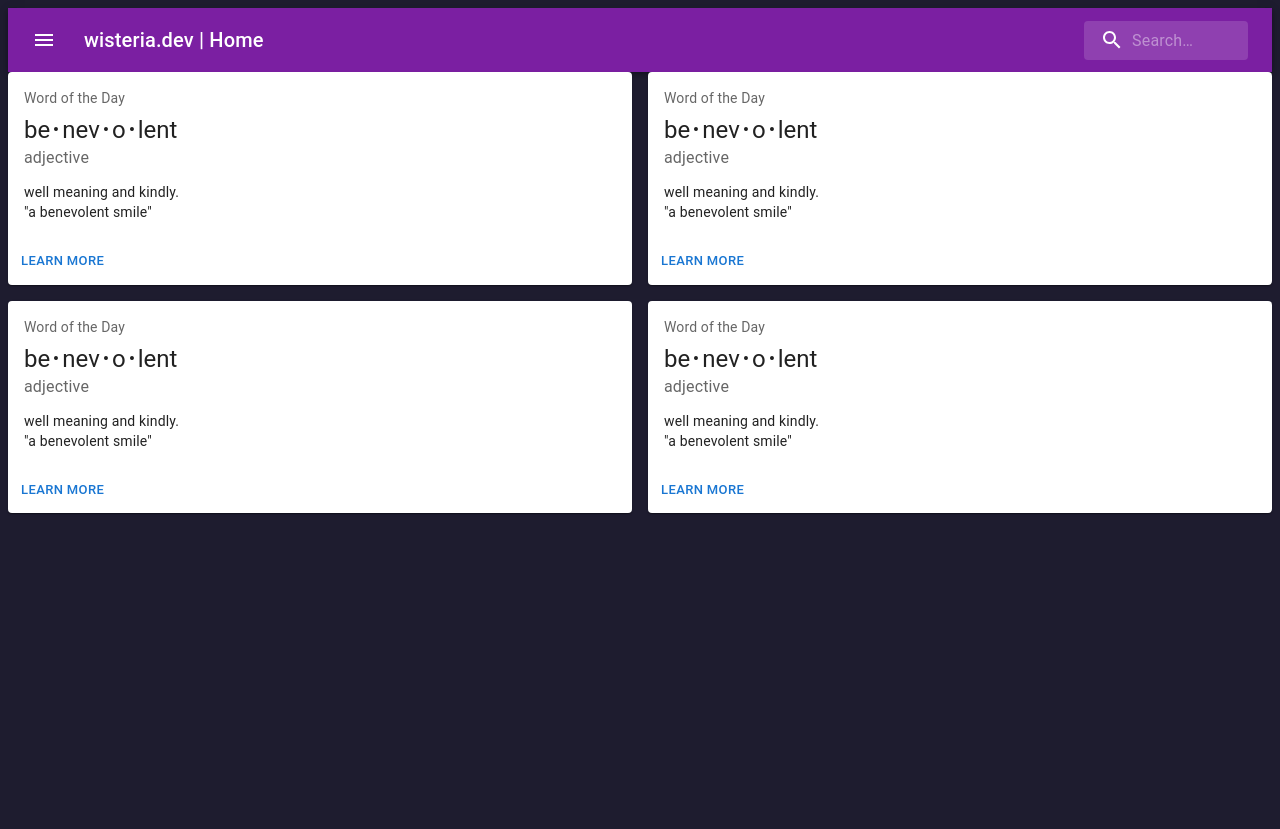
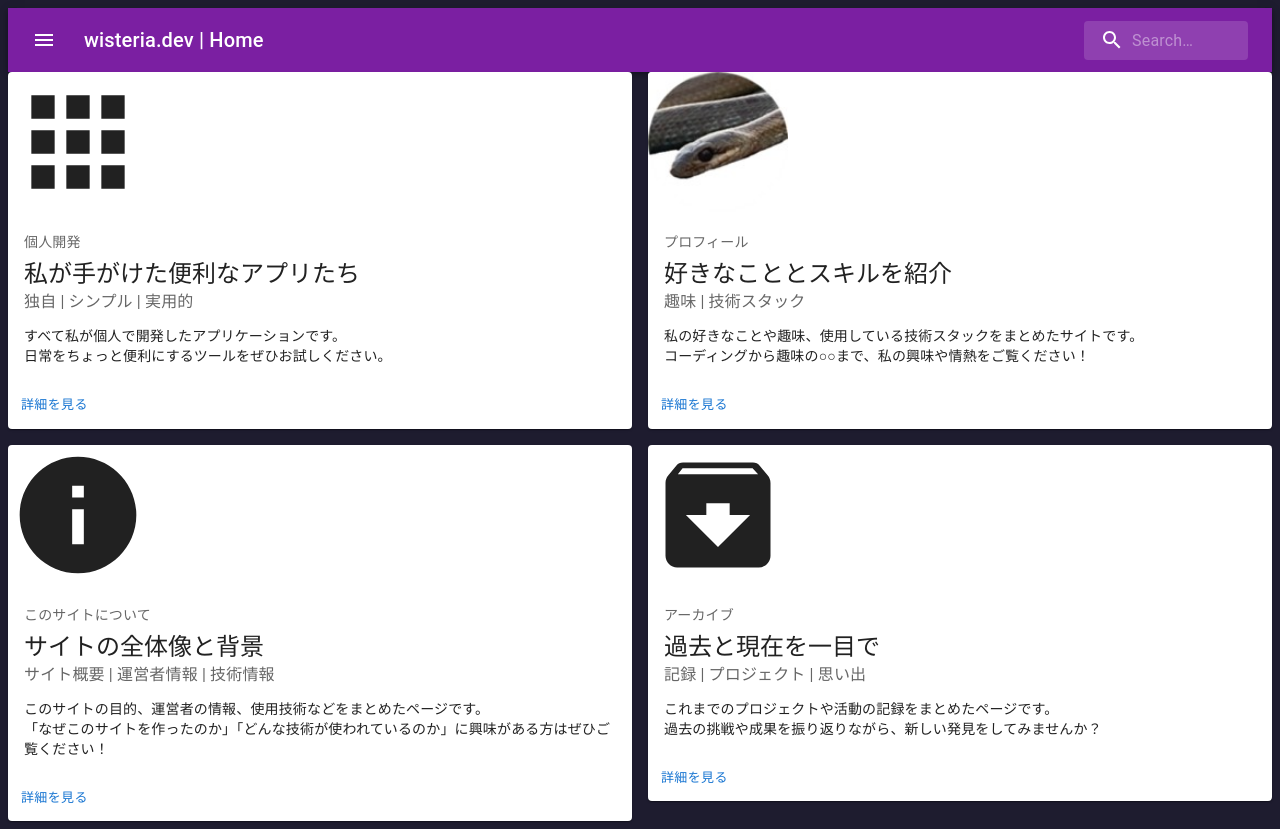
Before and after one commit to wisteriahuman/wisteria-hub, a Next.js app: page / in a window 1280 px wide. Before the commit the page ends 800 px from the top, so only its background shows below. Built offline with nearby package versions, Linux system fonts and the light colour scheme.

Commit message:
add カードの内容を追加

```diff
--- a/src/components/cards/CardToAbout.tsx
+++ b/src/components/cards/CardToAbout.tsx
@@ -1,41 +1,44 @@
 "use client";
 
 import * as React from "react";
-import Box from "@mui/material/Box";
+
 import Card from "@mui/material/Card";
 import CardActions from "@mui/material/CardActions";
 import CardContent from "@mui/material/CardContent";
 import Button from "@mui/material/Button";
 import Typography from "@mui/material/Typography";
+import InfoIcon from "@mui/icons-material/Info";
 
-const bull = (
-    <Box
-        component="span"
-        sx={{ display: "inline-block", mx: "2px", transform: "scale(0.8)" }}
-    >
-        •
-    </Box>
-);
+
 
 export default function CardToAbout() {
     return (
-        <Card sx={{ minWidth: 275 }}>
+        <Card
+            sx={{
+                minWidth: 275,
+                transition: "transform 0.2s",
+                "&:hover": { transform: "scale(1.05)" },
+            }}
+        >
+            <InfoIcon sx={{ height: 140, width: 140 }} />
             <CardContent>
                 <Typography gutterBottom sx={{ color: "text.secondary", fontSize: 14 }}>
-                    Word of the Day
+                    このサイトについて
                 </Typography>
                 <Typography variant="h5" component="div">
-                    be{bull}nev{bull}o{bull}lent
+                    サイトの全体像と背景
                 </Typography>
-                <Typography sx={{ color: "text.secondary", mb: 1.5 }}>adjective</Typography>
+                <Typography sx={{ color: "text.secondary", mb: 1.5 }}>
+                    サイト概要 | 運営者情報 | 技術情報
+                </Typography>
                 <Typography variant="body2">
-                    well meaning and kindly.
+                    このサイトの目的、運営者の情報、使用技術などをまとめたページです。
                     <br />
-                    {'"a benevolent smile"'}
+                    「なぜこのサイトを作ったのか」「どんな技術が使われているのか」に興味がある方はぜひご覧ください！
                 </Typography>
             </CardContent>
             <CardActions>
-                <Button size="small">Learn More</Button>
+                <Button size="small">詳細を見る</Button>
             </CardActions>
         </Card>
     );
--- a/src/components/cards/CardToArchive.tsx
+++ b/src/components/cards/CardToArchive.tsx
@@ -1,41 +1,42 @@
 "use client";
 
 import * as React from "react";
-import Box from "@mui/material/Box";
 import Card from "@mui/material/Card";
 import CardActions from "@mui/material/CardActions";
 import CardContent from "@mui/material/CardContent";
 import Button from "@mui/material/Button";
 import Typography from "@mui/material/Typography";
+import ArchiveIcon from "@mui/icons-material/Archive";
 
-const bull = (
-    <Box
-        component="span"
-        sx={{ display: "inline-block", mx: "2px", transform: "scale(0.8)" }}
-    >
-        •
-    </Box>
-);
 
 export default function CardToArchive() {
     return (
-        <Card sx={{ minWidth: 275 }}>
+        <Card
+            sx={{
+                minWidth: 275,
+                transition: "transform 0.2s",
+                "&:hover": { transform: "scale(1.05)" },
+            }}
+        >
+            <ArchiveIcon sx={{ height: 140, width: 140 }} />
             <CardContent>
                 <Typography gutterBottom sx={{ color: "text.secondary", fontSize: 14 }}>
-                    Word of the Day
+                    アーカイブ
                 </Typography>
                 <Typography variant="h5" component="div">
-                    be{bull}nev{bull}o{bull}lent
+                    過去と現在を一目で
                 </Typography>
-                <Typography sx={{ color: "text.secondary", mb: 1.5 }}>adjective</Typography>
+                <Typography sx={{ color: "text.secondary", mb: 1.5 }}>
+                    記録 | プロジェクト | 思い出
+                </Typography>
                 <Typography variant="body2">
-                    well meaning and kindly.
+                    これまでのプロジェクトや活動の記録をまとめたページです。
                     <br />
-                    {'"a benevolent smile"'}
+                    過去の挑戦や成果を振り返りながら、新しい発見をしてみませんか？
                 </Typography>
             </CardContent>
             <CardActions>
-                <Button size="small">Learn More</Button>
+                <Button size="small">詳細を見る</Button>
             </CardActions>
         </Card>
     );
--- a/src/components/cards/CardToProfile.tsx
+++ b/src/components/cards/CardToProfile.tsx
@@ -1,41 +1,47 @@
 "use client";
 
 import * as React from "react";
-import Box from "@mui/material/Box";
 import Card from "@mui/material/Card";
 import CardActions from "@mui/material/CardActions";
 import CardContent from "@mui/material/CardContent";
 import Button from "@mui/material/Button";
 import Typography from "@mui/material/Typography";
+import Image from "next/image";
 
-const bull = (
-    <Box
-        component="span"
-        sx={{ display: "inline-block", mx: "2px", transform: "scale(0.8)" }}
-    >
-        •
-    </Box>
-);
 
 export default function CardToProfile() {
     return (
-        <Card sx={{ minWidth: 275 }}>
+        <Card
+            sx={{
+                winWidth: 275,
+                transition: "transform 0.2s",
+                "&:hover": { transform: "scale(1.05)" },
+            }}
+        >
+            <Image
+                src="/images/my_image.jpg"
+                alt="プロフィール画像"
+                width={140}
+                height={140}
+            />
             <CardContent>
                 <Typography gutterBottom sx={{ color: "text.secondary", fontSize: 14 }}>
-                    Word of the Day
+                    プロフィール
                 </Typography>
                 <Typography variant="h5" component="div">
-                    be{bull}nev{bull}o{bull}lent
+                    好きなこととスキルを紹介
                 </Typography>
-                <Typography sx={{ color: "text.secondary", mb: 1.5 }}>adjective</Typography>
+                <Typography sx={{ color: "text.secondary", mb: 1.5 }}>
+                    趣味 | 技術スタック
+                </Typography>
                 <Typography variant="body2">
-                    well meaning and kindly.
+                    私の好きなことや趣味、使用している技術スタックをまとめたサイトです。
                     <br />
-                    {'"a benevolent smile"'}
+                    コーディングから趣味の○○まで、私の興味や情熱をご覧ください！
                 </Typography>
             </CardContent>
             <CardActions>
-                <Button size="small">Learn More</Button>
+                <Button size="small">詳細を見る</Button>
             </CardActions>
         </Card>
     );
--- a/src/components/cards/CardToProjects.tsx
+++ b/src/components/cards/CardToProjects.tsx
@@ -1,41 +1,41 @@
 "use client";
 
 import * as React from "react";
-import Box from "@mui/material/Box";
 import Card from "@mui/material/Card";
 import CardActions from "@mui/material/CardActions";
 import CardContent from "@mui/material/CardContent";
 import Button from "@mui/material/Button";
 import Typography from "@mui/material/Typography";
-
-const bull = (
-    <Box
-        component="span"
-        sx={{ display: "inline-block", mx: "2px", transform: "scale(0.8)" }}
-    >
-        •
-    </Box>
-);
+import AppIcon from "@mui/icons-material/Apps";
 
 export default function CardToProjects() {
     return (
-        <Card sx={{ minWidth: 275 }}>
+        <Card
+            sx={{
+                minWidth: 275,
+                transition: "transform 0.2s",
+                "&:hover": { transform: "scale(1.05)" },
+            }}
+        >
+            <AppIcon sx={{ height: 140, width: 140 }} />
             <CardContent>
                 <Typography gutterBottom sx={{ color: "text.secondary", fontSize: 14 }}>
-                    Word of the Day
+                    個人開発
                 </Typography>
                 <Typography variant="h5" component="div">
-                    be{bull}nev{bull}o{bull}lent
+                    私が手がけた便利なアプリたち
                 </Typography>
-                <Typography sx={{ color: "text.secondary", mb: 1.5 }}>adjective</Typography>
+                <Typography sx={{ color: "text.secondary", mb: 1.5 }}>
+                    独自 | シンプル | 実用的
+                </Typography>
                 <Typography variant="body2">
-                    well meaning and kindly.
+                    すべて私が個人で開発したアプリケーションです。
                     <br />
-                    {'"a benevolent smile"'}
+                    日常をちょっと便利にするツールをぜひお試しください。
                 </Typography>
             </CardContent>
             <CardActions>
-                <Button size="small">Learn More</Button>
+                <Button size="small">詳細を見る</Button>
             </CardActions>
         </Card>
     );
```
Also changed, not shown: public/images/my_image.jpg (added).
